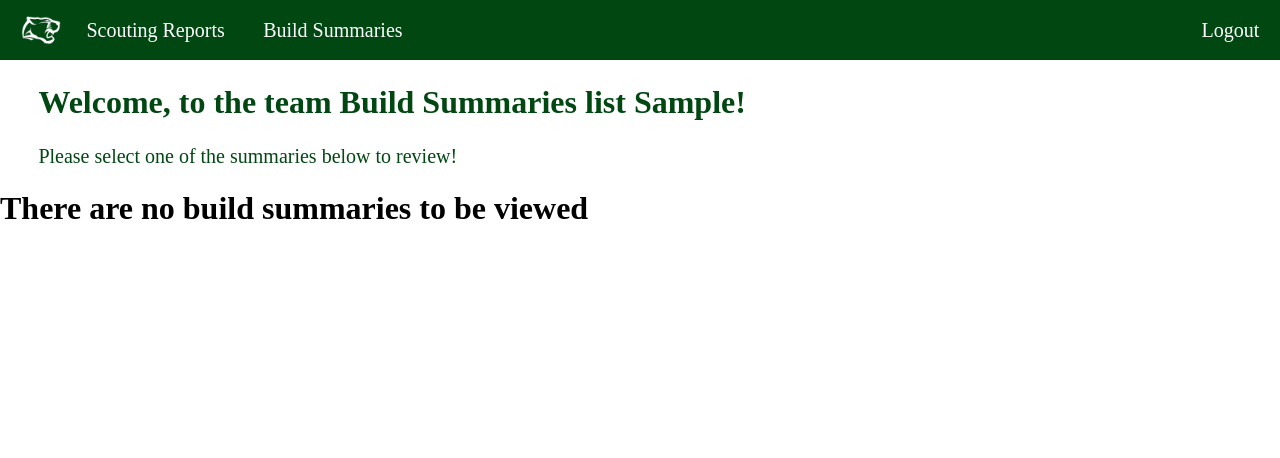
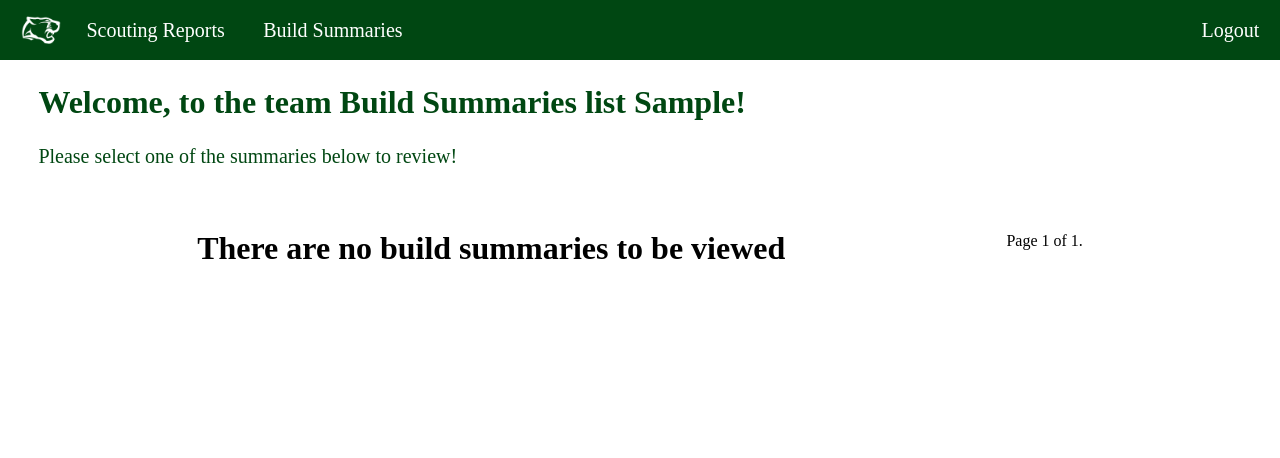
Before and after one commit to JAWD-001/GH_robotics_app, a Django app: page /builds/build_summaries/ in a window 1280 px wide. Shown: the top 458 px of the page. Run offline with Django 4.2, Linux system fonts and the light colour scheme; the visitor is signed in with stand-in values (Sample User, id 1); data that the repository does not hold is empty.

Commit message:
added pagination to view and template for build summaries application

```diff
--- a/robotics_app/build_summaries/templates/build_summaries/build_summary_list.html
+++ b/robotics_app/build_summaries/templates/build_summaries/build_summary_list.html
@@ -7,16 +7,39 @@
     <h1 class="title-home">Welcome, to the team Build Summaries list {{ user.username|title }}!</h1>
         <h3 class="title-home-subtitle">Please select one of the summaries below to review!</h3>
 
-<div>
+<div class="small-card-container">
     {% if build_summaries %}
-    <ul>
-        {% for summary in build_summaries %}
-        <li><a href="{% url 'builds:summary_detail' summary.id %}">{{summary.subteam}}{{summary.summary_date}}></a></li>
-        {% endfor %}
-    </ul>
+    {% for summary in build_summaries %}
+    <div class="card">
+        <h1 class="card-title">{{summary.subteam}} - {{summary.summary_date}}</h1>
+        <h4 class="card-description">{{summary.daily_goal}}</h4>
+        <div class="card-button">
+            <a class="card-button" href="{% url 'builds:summary_detail' summary.id %}">Review Build Summary
+            </a>
+        </div>
+    </div>
+    {% endfor %}
+
     {% else %}
     <h1>There are no build summaries to be viewed</h1>
     {% endif %}
+    <div class="pagination-container">
+    <div class="step-links">
+        <div class="page-number">
+            Page {{ page_obj.number }} of {{ page_obj.paginator.num_pages }}.
+        </div>
+        {% if page_obj.has_previous %}
+        <a class="pagination-link" href="?page=1">&laquo; first</a>
+        <a class="pagination-link" href="?page={{ page_obj.previous_page_number }}">previous</a>
+        {% endif %}
+
+
+        {% if page_obj.has_next %}
+        <a class="pagination-link" href="?page={{ page_obj.next_page_number }}">next</a>
+        <a class="pagination-link" href="?page={{ page_obj.paginator.num_pages }}">last &raquo;</a>
+        {% endif %}
+
+    </div>
+    </div>
 </div>
-
 {% endblock %}
--- a/robotics_app/build_summaries/views.py
+++ b/robotics_app/build_summaries/views.py
@@ -16,6 +16,7 @@ class BuildSummariesView(LoginRequiredMixin, ListView):
     model = BuildSummary
     template_name = 'build_summaries/build_summary_list.html'
     context_object_name = 'build_summaries'
+    paginate_by = 2
 
 class BuildSummariesCreateView(LoginRequiredMixin, CreateView):
     model = BuildSummary
--- a/robotics_app/login_app/static/login_app/custom.css
+++ b/robotics_app/login_app/static/login_app/custom.css
@@ -149,6 +149,15 @@ a:visited {
   color: red;
   margin-top: 2vh;
 }
+
+.small-card-container{
+  display: flex;
+  justify-content: space-evenly;
+  margin-top: 5vh;
+  flex-wrap: wrap;
+  gap: 24px;
+}
+
 .card-container{
   display: flex;
   justify-content: space-evenly;
@@ -297,3 +306,13 @@ a:visited {
 .build-form-field > select {
 
 }
+
+
+.pagination-container{
+  display: flex;
+  margin-top: 3vh;
+}
+
+.step-links {
+  text-align: center;
+}
```
